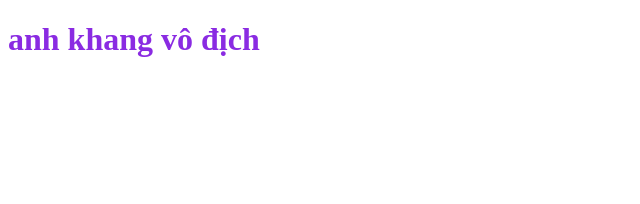
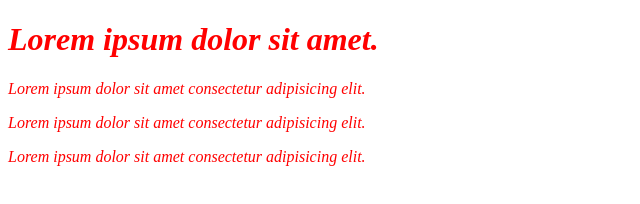
Before and after one commit to Alex-khang/duan1, a plain HTML site: page new2.html in a window 1280 px wide. Shown: the whole page, without its empty margins (0-640 px from the left). Drawn offline with Linux system fonts and the light colour scheme.

Commit message:
update file mới

```diff
--- a/new2.html
+++ b/new2.html
@@ -4,9 +4,19 @@
     <meta charset="UTF-8" />
     <meta http-equiv="X-UA-Compatible" content="IE=edge" />
     <meta name="viewport" content="width=device-width, initial-scale=1.0" />
+    <style>
+      h1,p {
+        color: red;
+        font-style: italic;
+      }
+
+    </style>
     <title>thực hành với css</title>
   </head>
   <body>
-    <h1 style="color: blueviolet">anh khang vô địch</h1>
+    <h1>Lorem ipsum dolor sit amet.</h1>
+    <p>Lorem ipsum dolor sit amet consectetur adipisicing elit.</p>
+    <p>Lorem ipsum dolor sit amet consectetur adipisicing elit.</p>
+    <p>Lorem ipsum dolor sit amet consectetur adipisicing elit.</p>
   </body>
 </html>
```
